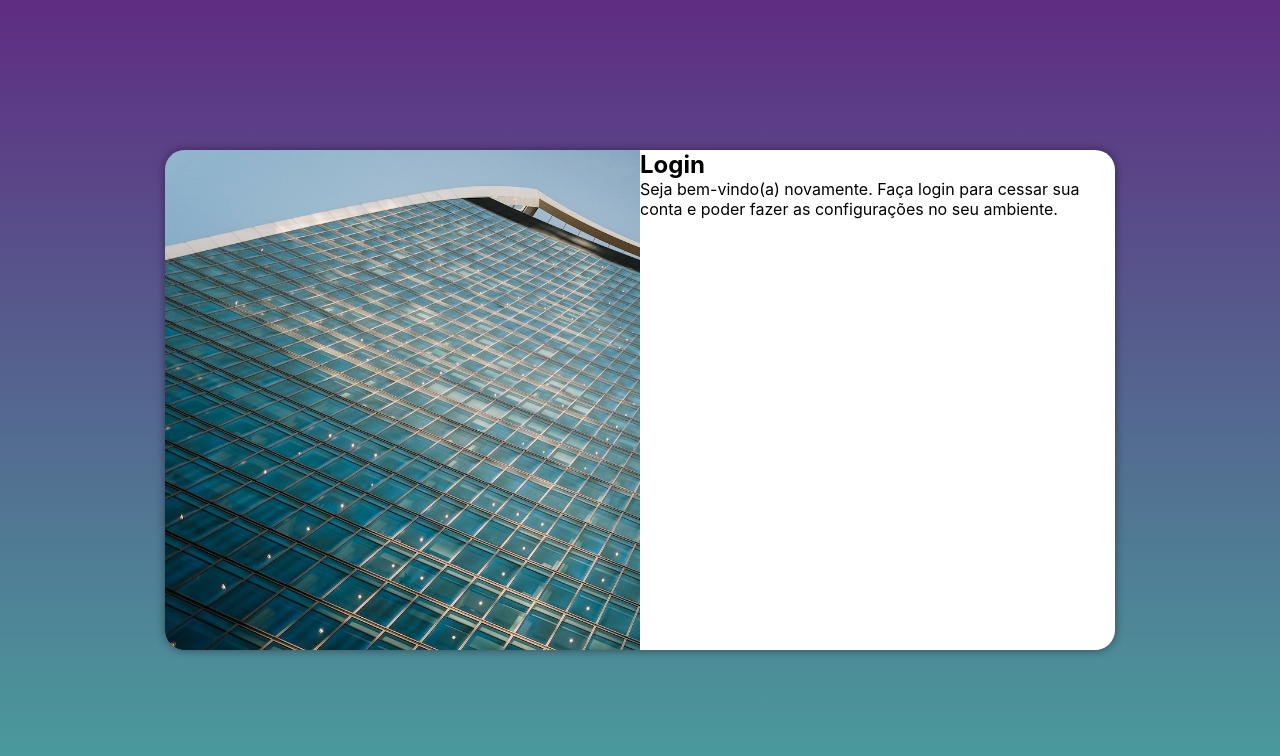
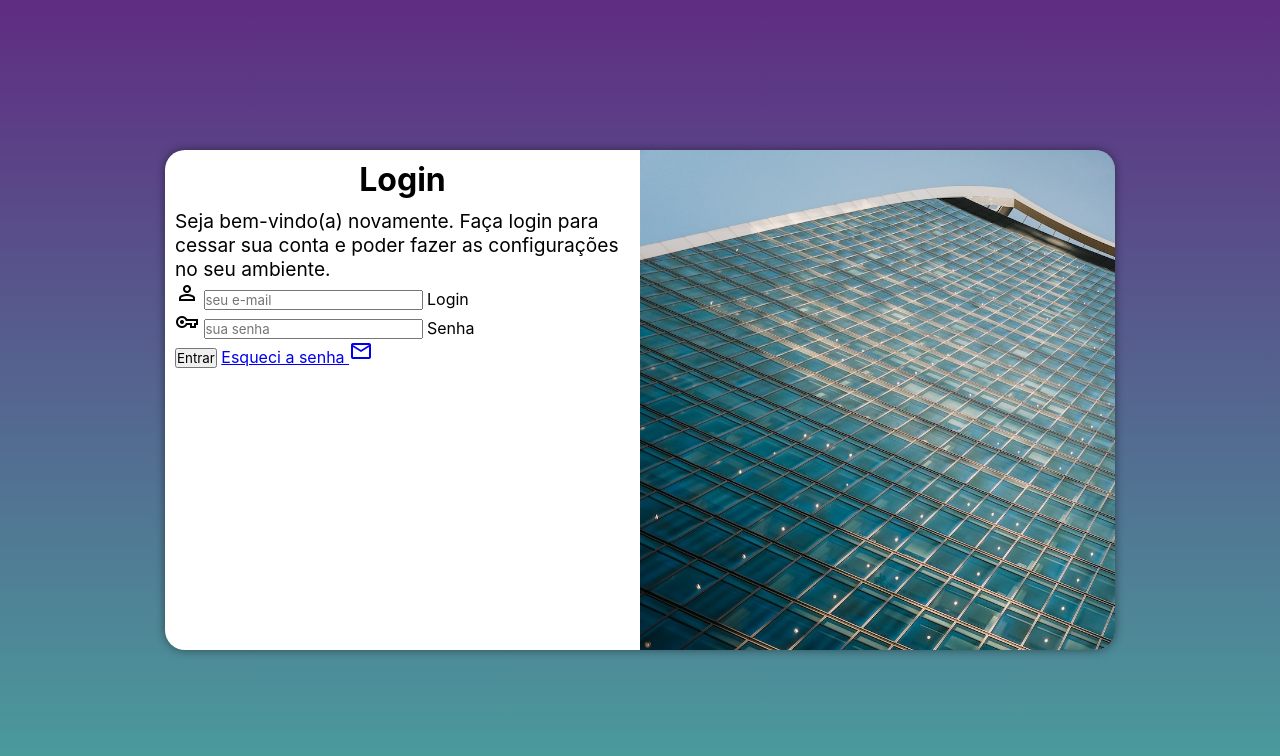
Before and after one commit to maryangela2609/projeto-login, a plain HTML site: page index.html in a window 1280 px wide. Drawn offline with nearby package versions, Linux system fonts and the light colour scheme.

Commit message:
Adicionei o formulario

```diff
--- a/estilos/media-query.css
+++ b/estilos/media-query.css
@@ -10,6 +10,7 @@
     }
 
     section#login > div#imagem {
+        /*quando for pra tablet a imagem vai pra esqueda e o form pra direita*/
         float: left;
         width: 30%;
         height: 100%;
@@ -32,13 +33,22 @@
     }
 
     section#login > div#imagem {
-        float: left;
+        /*quando for pra telas grandes a imagem vai pra direita e o form pra esquerda*/
+        float: right;
         width: 50%;
         height: 100%;
     }
 
     section#login > div#formulario {
-        float: right;
+        float: left;
         width: 50%;
     }
+
+    div#formulario > h1 {
+        font-size: 2em;
+    }
+
+    div#formulario > p {
+        font-size: 1.2em;
+    }
 }
--- a/estilos/style.css
+++ b/estilos/style.css
@@ -55,3 +55,12 @@ section#login > div#formulario {
     display: block;
     padding: 10px;
 }
+
+div#formulario > h1 {
+    text-align: center;
+    margin-bottom: 10px;
+}
+
+div#formulario > p {
+    font-size: 0.8em;
+}
--- a/index.html
+++ b/index.html
@@ -4,6 +4,7 @@
     <meta charset="UTF-8">
     <meta name="viewport" content="width=device-width, initial-scale=1.0">
     <title>Login</title>
+    <link href="https://fonts.googleapis.com/css2?family=Material+Symbols+Outlined" rel="stylesheet" />
     <link rel="stylesheet" href="estilos/style.css">
     <link rel="stylesheet" href="estilos/media-query.css">
 </head>
@@ -14,11 +15,29 @@
                 <!--Aqui vai a imagem nas CSS-->
             </div>
 
-            <div id="formulário">
+            <div id="formulario">
                 <h1>Login</h1>
                 <p>Seja bem-vindo(a) novamente. Faça login para cessar sua conta e poder fazer as configurações no seu ambiente.</p>
 
-                <form action="login.php" method="post"></form>
+                <form action="login.php" method="post" autocomplete="on">
+                    <div class="campo">
+                        <i class="material-symbols-outlined">person</i>
+                        <input type="email" name="login" id="ilogin" placeholder="seu e-mail" autocomplete="email" required maxlength="30">
+                        <label for="ilogin">Login</label>
+                    </div>
+
+                    <div class="campo">
+                        <i class="material-symbols-outlined">vpn_key</i>
+                        <input type="password" name="senha" id="isenha" placeholder="sua senha" autocomplete="current-password" required minlength="8" maxlength="20">
+                        <label for="isenha">Senha</label>
+                    </div>
+
+                        <input type="submit" value="Entrar">
+                        <a href="esqueci.html">Esqueci a senha
+                            <i class="material-symbols-outlined">mail</i>
+                        </a>
+
+                </form>
 
             </div>
 
```
